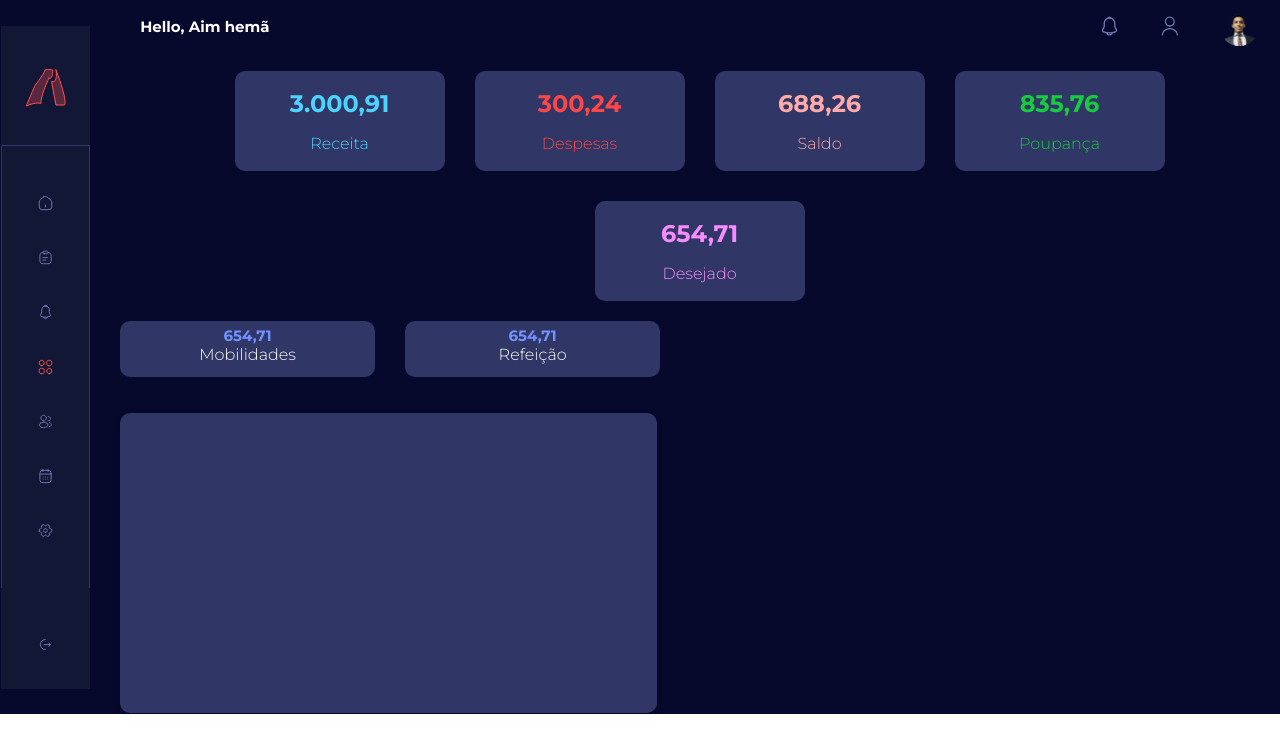
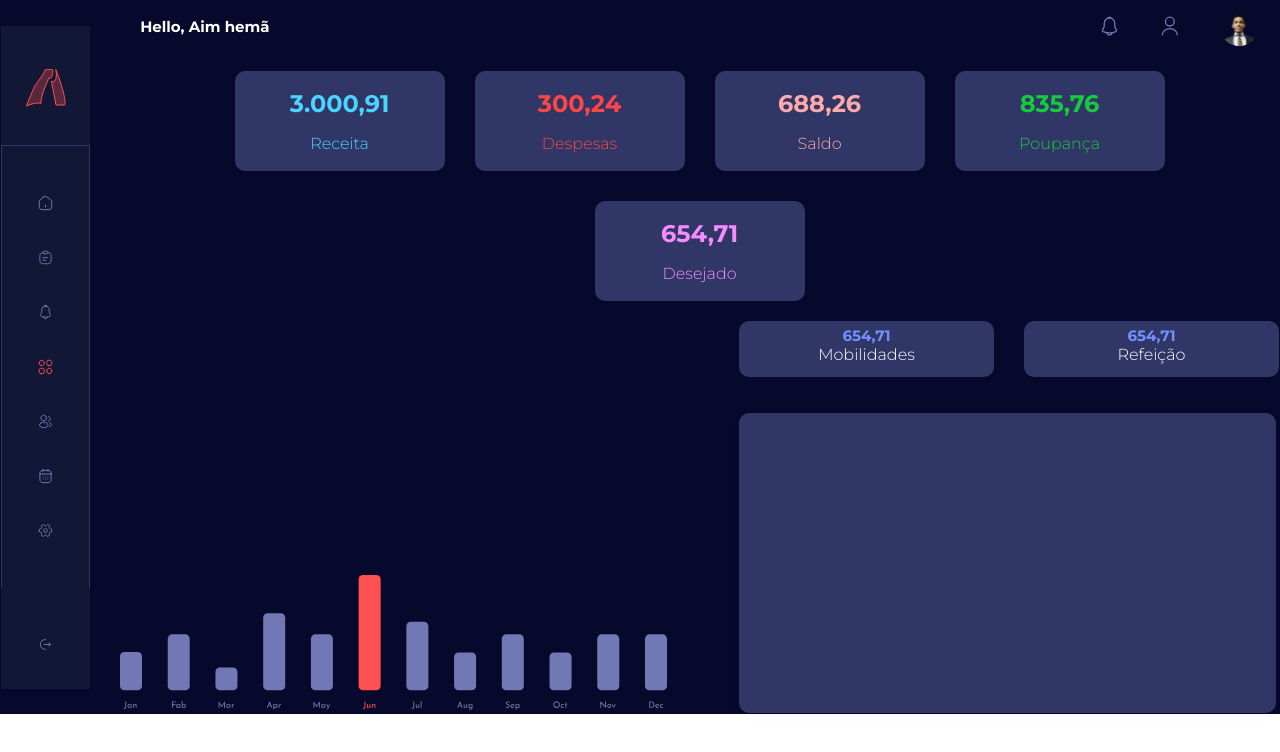
Before and after one commit to hemaAim/Dashboard__financas, a Next.js app: page / in a window 1280 px wide. Shown: the top 752 px of the page. Built offline with nearby package versions, Linux system fonts and the light colour scheme.

Commit message:
feat: ajsute dos componentes

```diff
--- /dev/null
+++ b/src/components/Grafico/index.tsx
@@ -0,0 +1,9 @@
+import * as S from './styles'
+
+const Grafico = () => (
+  <S.Wrapper>
+    <img src="img/imgGrafico/Group 10158.svg" alt="" />
+  </S.Wrapper>
+)
+
+export default Grafico
--- /dev/null
+++ b/src/components/Grafico/styles.ts
@@ -0,0 +1,8 @@
+import styled from 'styled-components'
+
+export const Wrapper = styled.main`
+
+img{
+   width: 110%;
+
+}`
--- a/src/components/Main/index.tsx
+++ b/src/components/Main/index.tsx
@@ -1,5 +1,6 @@
 import Card from 'components/Card'
 import Extract from 'components/Extract'
+import Grafico from 'components/Grafico'
 import Header from 'components/Header'
 import Sidbar from 'components/Sidbar'
 import * as S from './styles'
@@ -16,7 +17,8 @@ const Main = ({}) => (
         <Card color="Verde"   description="Poupança"  valor="835,76"  />
         <Card color="Lilais"  description="Desejado"  valor="654,71"  />
       </S.AllCard>
-
+     <S.Grafico__card>
+       <Grafico/>
       <S.Second_main>
 
      <S.Cards>
@@ -35,6 +37,7 @@ const Main = ({}) => (
          </S.Cards>
          <Extract/>
       </S.Second_main>
+      </S.Grafico__card>
     </S.Main>
   </S.Wrapper>
 )
--- a/src/components/Main/styles.ts
+++ b/src/components/Main/styles.ts
@@ -34,6 +34,13 @@ flex-direction:column;
 justify-content: space-between;
 gap: 36px;
 `;
+export const Grafico__card = styled.div`
+  display: flex;
+  flex-direction: row;
+  justify-content: space-between;
+  align-items: flex-end;
+  flex-wrap: wrap;
+`;
 
 export const Cards = styled.div`
 display: flex;
--- a/src/styles/global.ts
+++ b/src/styles/global.ts
@@ -9,6 +9,7 @@ const GlobalStyles = createGlobalStyle`
 
   html {
     font-size: 62.5%;
+   overflow-y: hidden;
   }
 
   html, body, #__next {
```
Also changed, not shown: src/components/Grafico/stories.tsx (added, +9 -0 lines), src/components/Grafico/test.tsx (added, +13 -0 lines).
